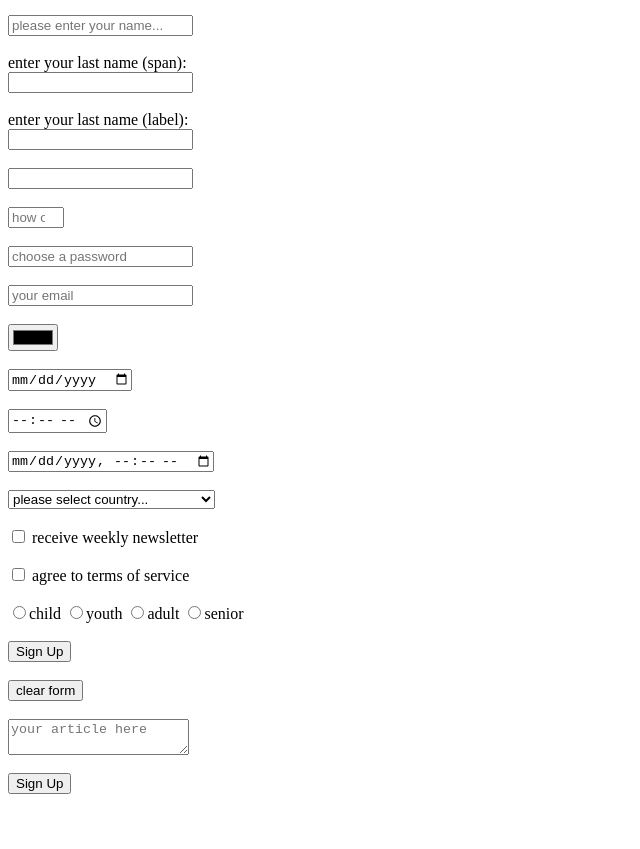
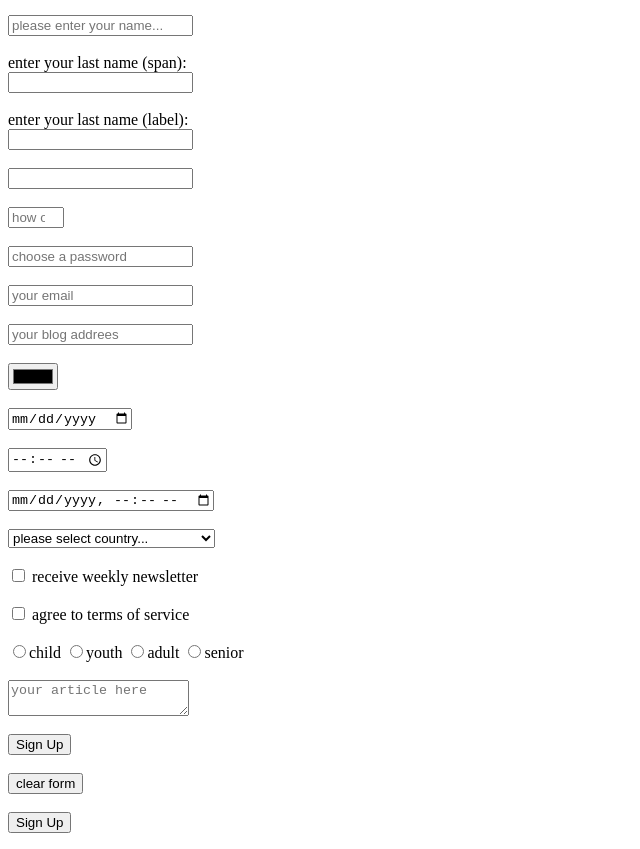
Before and after one commit to shaharAlt635/jb-45800-12, a plain HTML site: page 2026-11-20-HTML/02-forms/index.html in a window 1280 px wide. Shown: the part 90-939 px from the top of the page, without its empty margins (0-640 px from the left). Before the commit the page ends 900 px from the top, so only its background shows below. Drawn offline with Linux system fonts and the light colour scheme.

Commit message:
url input

```diff
--- a/2026-11-20-HTML/02-forms/index.html
+++ b/2026-11-20-HTML/02-forms/index.html
@@ -71,6 +71,12 @@
             <br/>
             <br/>
 
+            <!-- url -->
+            <input type="url" placeholder="your blog addrees" name="url"/>
+            <br/>
+            <br/>
+
+
             <!-- color -->
             <input type="color" placeholder="choose color" />
             <br/>
@@ -126,6 +132,10 @@
             <br/>
             <br/>
 
+            <textarea placeholder="your article here"></textarea>
+            <br/>
+            <br/>
+
             <!-- the original way to add a submit button -->
             <input type="submit" value="Sign Up"/>
             <br/>
@@ -135,11 +145,6 @@
             <br/>
             <br/>
 
-
-            <textarea placeholder="your article here"></textarea>
-            <br/>
-            <br/>
-
             <!-- current way, simply add a button to a form -->
             <button>Sign Up</button>
 
```
